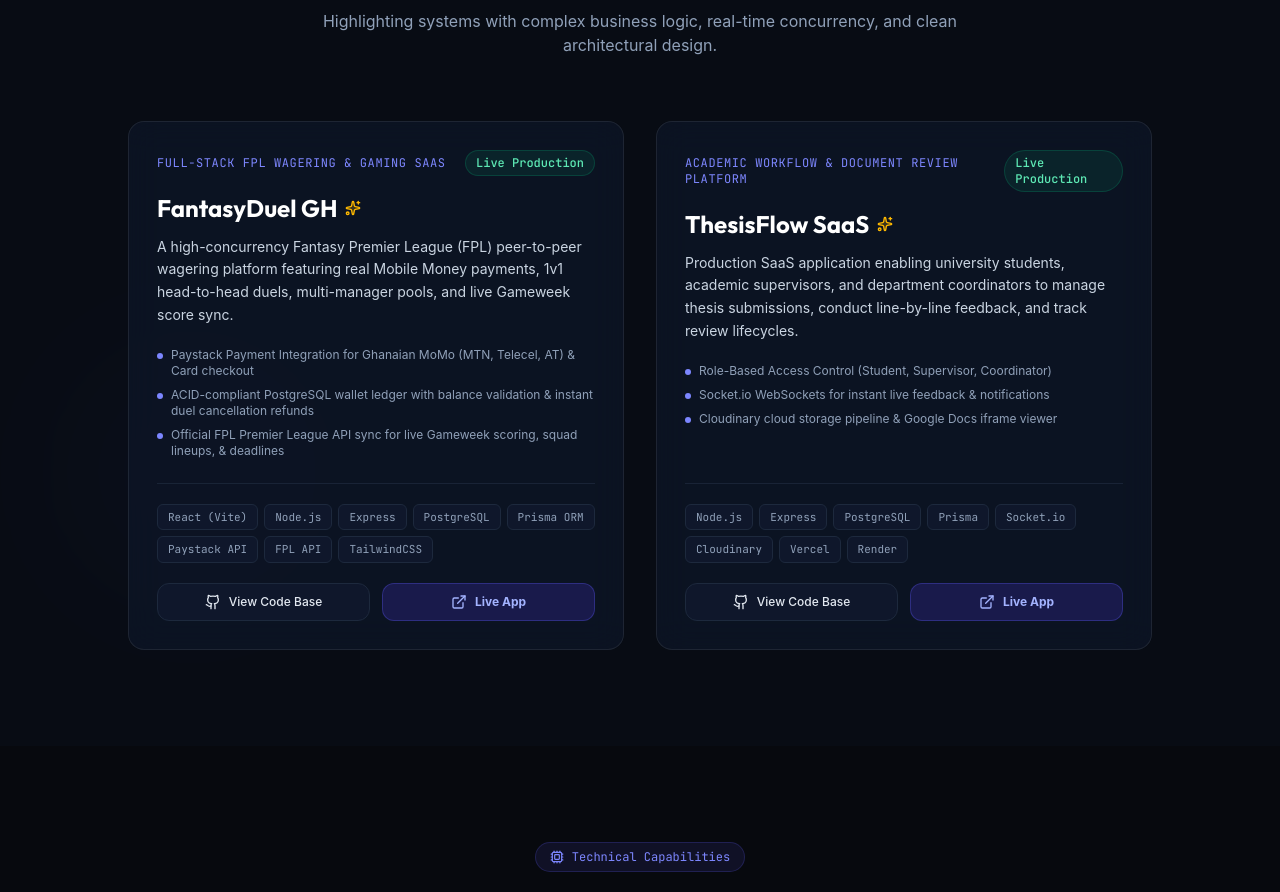
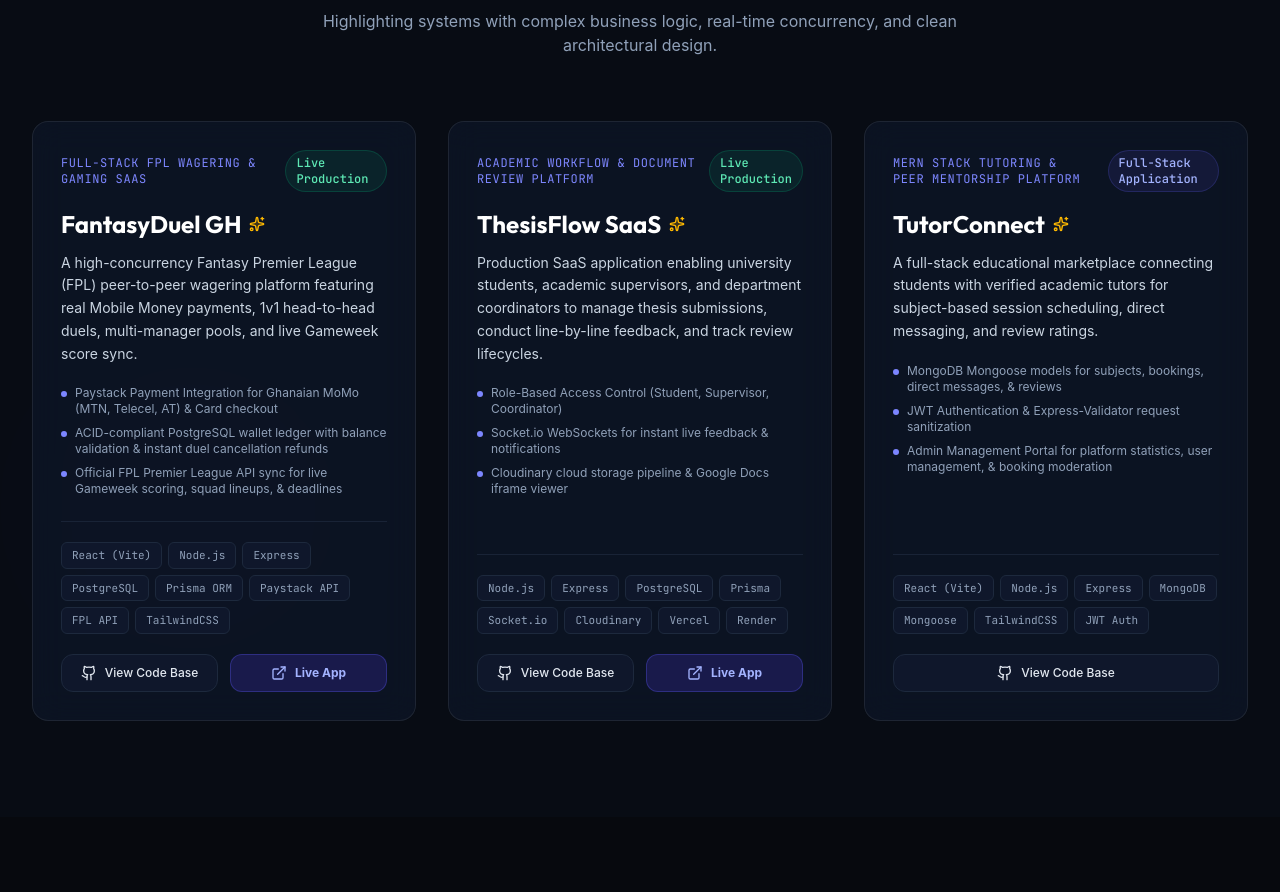
Before and after one commit to odai307/portfolio-website, a React (Vite) app: page / in a window 1280 px wide. Shown: the part 2126-3018 px from the top of the page. Built offline with nearby package versions, Linux system fonts and the light colour scheme.

Commit message:
Add TutorConnect MERN Stack project card to portfolio website

```diff
--- a/src/components/Projects.jsx
+++ b/src/components/Projects.jsx
@@ -37,6 +37,22 @@
       liveUrl: 'https://thesis-flow-self.vercel.app/login',
       isFeatured: true,
     },
+    {
+      title: 'TutorConnect',
+      category: 'MERN Stack Tutoring & Peer Mentorship Platform',
+      status: 'Full-Stack Application',
+      statusColor: 'bg-indigo-500/10 text-indigo-300 border-indigo-500/20',
+      description:
+        'A full-stack educational marketplace connecting students with verified academic tutors for subject-based session scheduling, direct messaging, and review ratings.',
+      features: [
+        'MongoDB Mongoose models for subjects, bookings, direct messages, & reviews',
+        'JWT Authentication & Express-Validator request sanitization',
+        'Admin Management Portal for platform statistics, user management, & booking moderation',
+      ],
+      tech: ['React (Vite)', 'Node.js', 'Express', 'MongoDB', 'Mongoose', 'TailwindCSS', 'JWT Auth'],
+      githubUrl: 'https://github.com/odai307/tutor-connect',
+      isFeatured: true,
+    },
   ];
 
   return (
@@ -61,7 +77,7 @@
         </div>
 
         {/* Projects Grid */}
-        <div className="grid md:grid-cols-2 gap-8 max-w-5xl mx-auto">
+        <div className="grid md:grid-cols-2 lg:grid-cols-3 gap-8 max-w-7xl mx-auto">
           {projects.map((proj, i) => (
             <div
               key={i}
```
